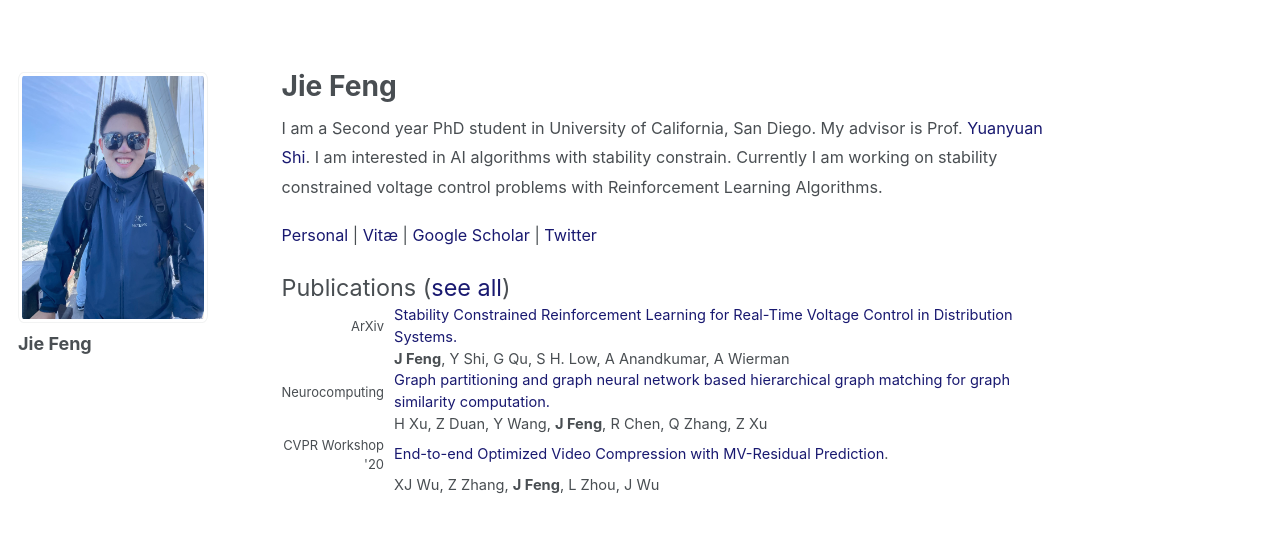
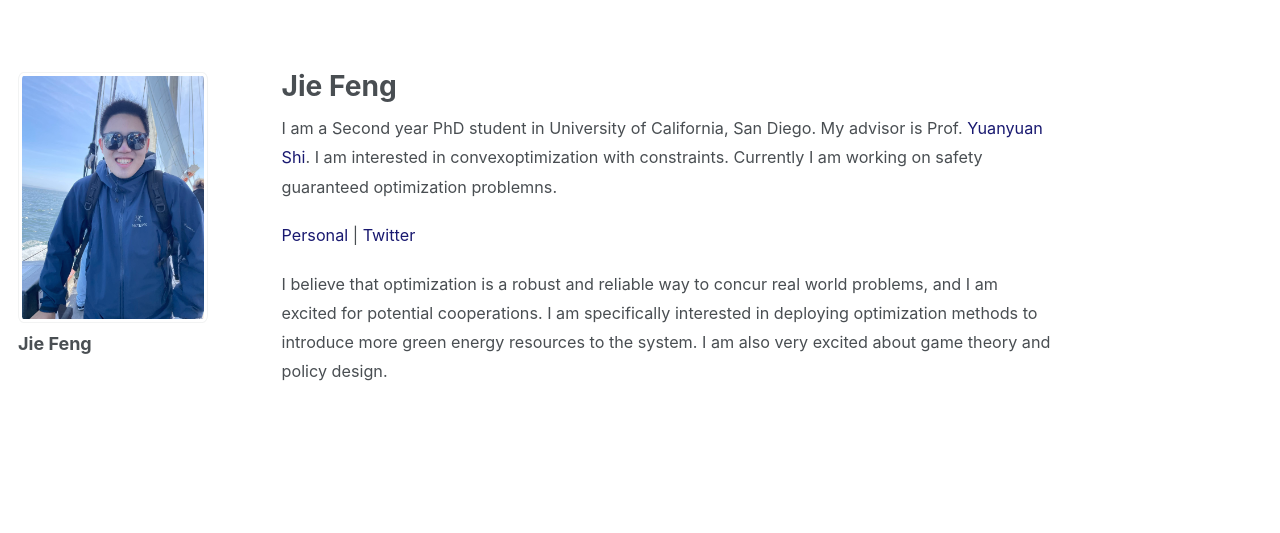
Before and after one commit to JieFeng-cse/JieFeng-cse.github.io, a Jekyll site: the page built from _pages/about.md, in a window 1280 px wide. Shown: the top 533 px of the page. Built offline with Jekyll 4.4.1, drawn with Linux system fonts in a browser that asks for light colours.

Commit message:
update about me

```diff
--- a/_pages/about.md
+++ b/_pages/about.md
@@ -23,17 +23,20 @@ table, th, td {
 <body>
 
 <p style="margin-bottom: 1.2em; line-height: 1.8">
-I am a Second year PhD student in University of California, San Diego. My advisor is Prof. <a href="https://yyshi.eng.ucsd.edu/" style="color:#191970" target="_blank"> Yuanyuan Shi</a>. I am interested in AI algorithms with stability constrain.
-Currently I am working on stability constrained voltage control problems with Reinforcement Learning Algorithms.</p>
+I am a Second year PhD student in University of California, San Diego. My advisor is Prof. <a href="https://yyshi.eng.ucsd.edu/" style="color:#191970" target="_blank"> Yuanyuan Shi</a>. I am interested in convexoptimization with constraints.
+Currently I am working on safety guaranteed optimization problemns.</p>
 
 <p style="margin-bottom: 1.2em; line-height: 1.8">
 <a href="https://jiefeng-cse.github.io/personal/" style="color:#191970" target="_blank">Personal</a>
-| <a href="https://jiefeng-cse.github.io/files/Jie_resume.pdf" style="color:#191970" target="_blank">Vitæ</a>
-| <a href="https://scholar.google.com/citations?user=izXkblIAAAAJ&hl=en" style="color:#191970" target="_blank">Google Scholar</a>
+<!-- | <a href="https://jiefeng-cse.github.io/files/Jie_resume.pdf" style="color:#191970" target="_blank">Vitæ</a>
+| <a href="https://scholar.google.com/citations?user=izXkblIAAAAJ&hl=en" style="color:#191970" target="_blank">Google Scholar</a>  -->
 | <a href="https://twitter.com/jiefengcse" style="color:#191970" target="_blank">Twitter</a>
 </p>
 
-<span style="font-size:1.3em">Publications (<a href="https://jiefeng-cse.github.io/papers/" style="color:#191970">see all</a>)</span>
+<p style="margin-bottom: 1.2em; line-height: 1.8">
+I believe that optimization is a robust and reliable way to concur real world problems, and I am excited for potential cooperations. I am specifically interested in deploying optimization methods to introduce more green energy resources to the system. I am also very excited about game theory and policy design.</p>
+
+<!-- <span style="font-size:1.3em">Publications (<a href="https://jiefeng-cse.github.io/papers/" style="color:#191970">see all</a>)</span>
 <table style="width:100%">
   <tr>
     <td style="width:80px; text-align:right; padding-right:10px; font-size:0.8em"> ArXiv </td>
@@ -61,7 +64,7 @@ Currently I am working on stability constrained voltage control problems with Re
     <td>XJ Wu, Z Zhang,  <b>J Feng</b>, L Zhou, J Wu</td>
   </tr>
 
-</table>
+</table> -->
 
 </body>
 </html>
```
Also changed, not shown: _pages/thanks.md (+2 -2 lines), _posts/2017-12-12-blog-post-1.md (+2 -2 lines).
